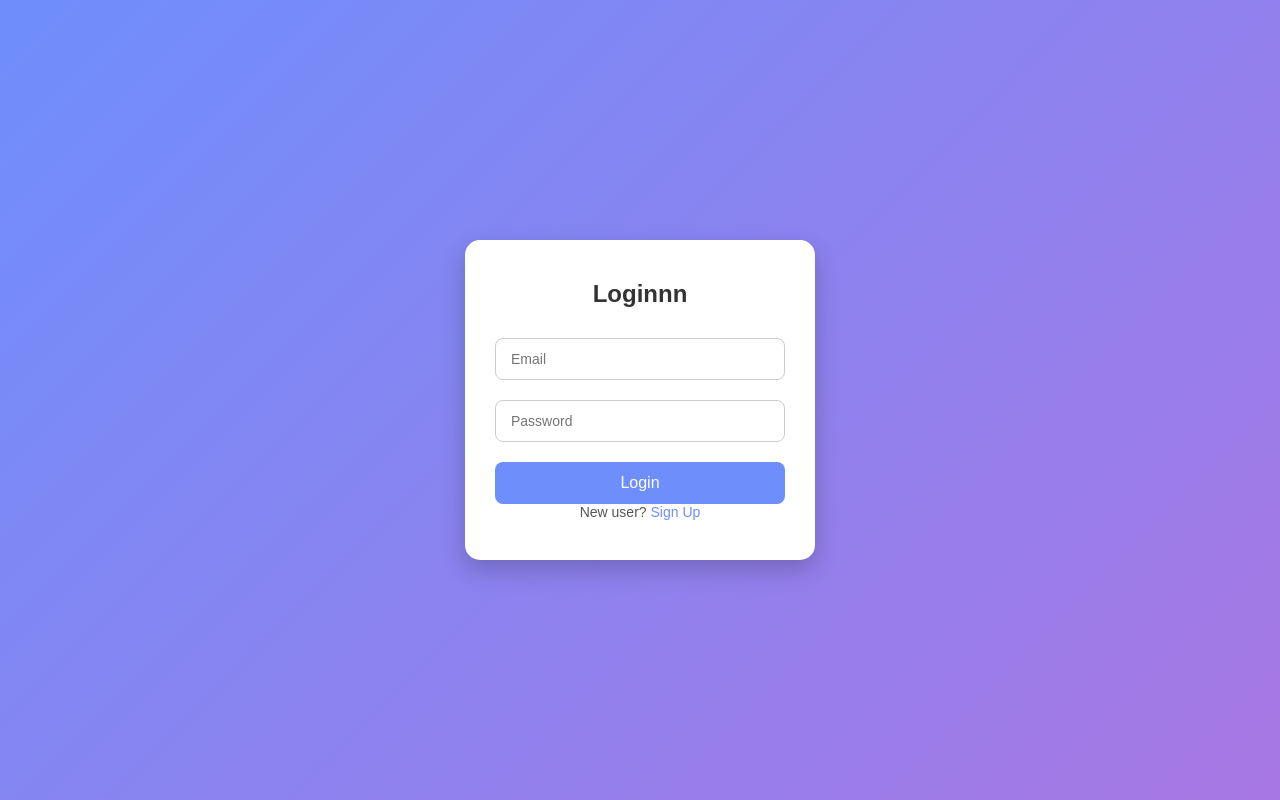
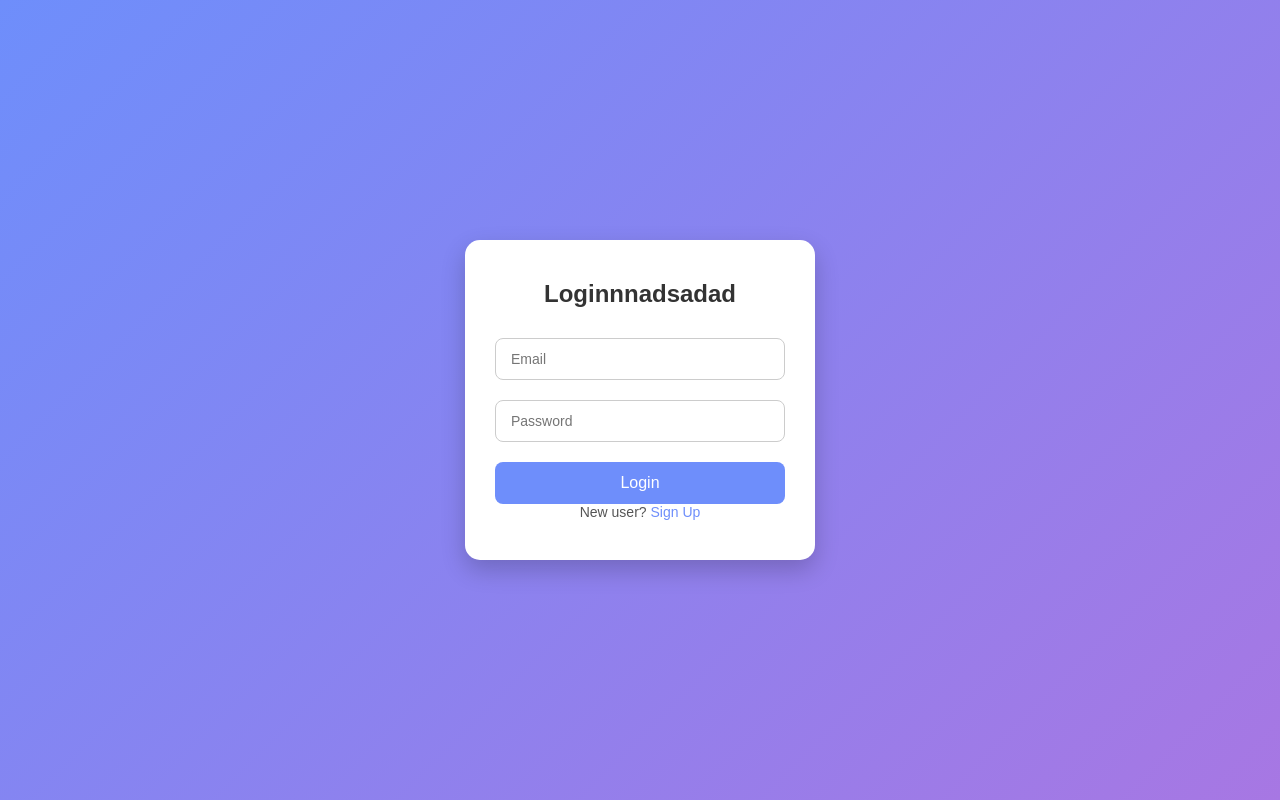
Before and after one commit to huzaifa-kzk/DailyJournal, a plain HTML site: page frontend/login.html in a window 1280 px wide. Drawn offline with Linux system fonts and the light colour scheme.

Commit message:
asg test

```diff
--- a/frontend/login.html
+++ b/frontend/login.html
@@ -6,7 +6,7 @@
 </head>
 <body>
   <div class="container">
-    <h2>Loginnn</h2>
+    <h2>Loginnnadsadad</h2>
     <input id="email" placeholder="Email">
     <input id="password" type="password" placeholder="Password">
     <button onclick="login()">Login</button>
```
Also changed, not shown: .github/workflows/deploy.yml.
